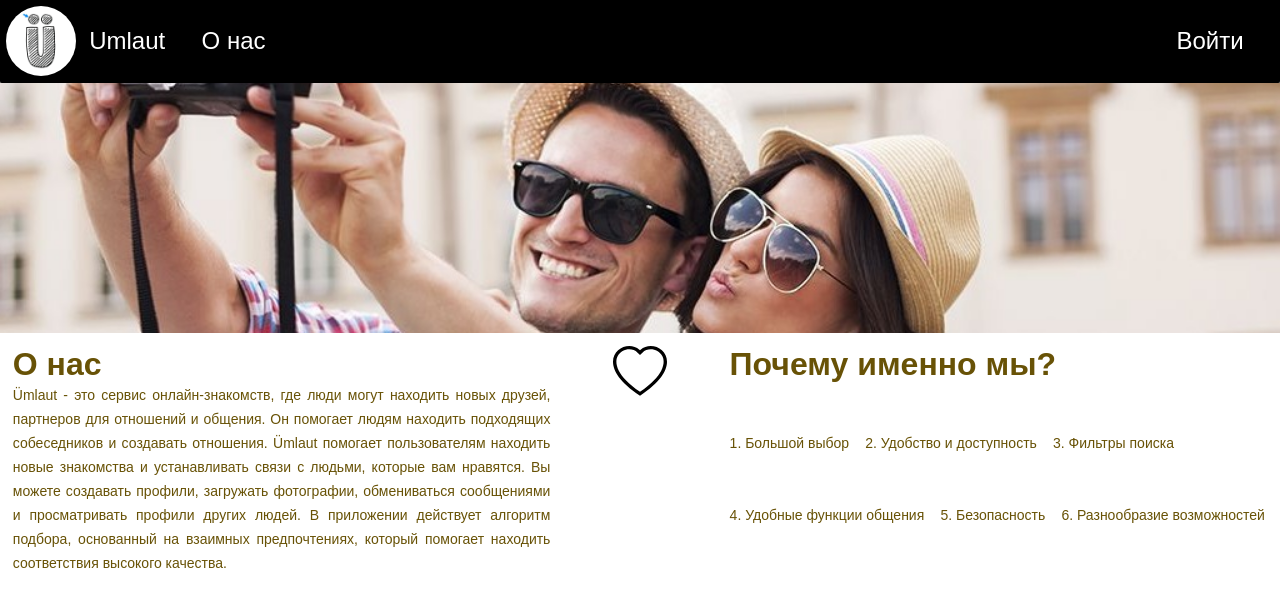
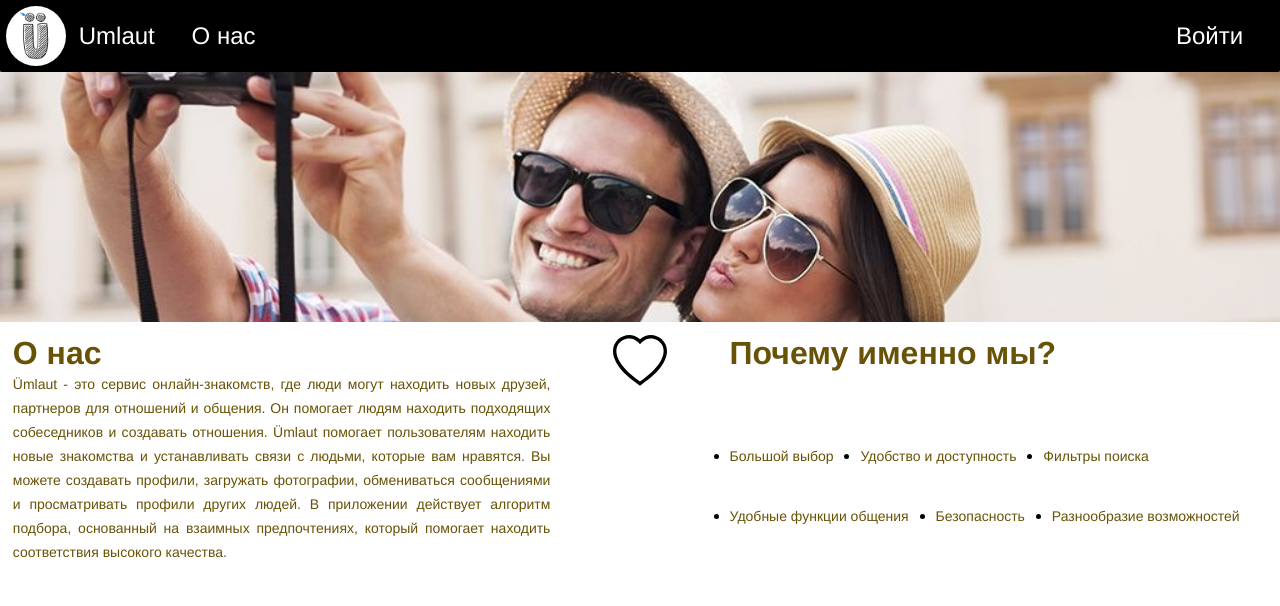
Before and after one commit to frontend-park-mail-ru/2023_2_Umlaut, a plain HTML site: page public/lending.html in a window 1280 px wide. Drawn offline with Linux system fonts and the light colour scheme.

Commit message:
add ul li list

```diff
--- a/public/lending.html
+++ b/public/lending.html
@@ -1,12 +1,11 @@
 <!DOCTYPE html>
-<html lang="en">
+<html>
   <head>
     <meta charset="UTF-8">
     <meta name="viewport" content="width=device-width, initial-scale=1.0">
     <meta http-equiv="X-UA-Compatible" content="ie=edge">
     <title>Umlaut</title>
     <link rel="stylesheet" href="../static/lending.css">
-    <link rel="icon" href="./favicon.ico" type="image/x-icon">
   </head>
   <body>
     <header>
@@ -24,18 +23,19 @@
         <div class="description">
             <div class="introduction">
                 <h1>О нас</h1>
-                <p>Ümlaut - это сервис онлайн-знакомств, где люди могут находить новых друзей, партнеров для отношений и общения. Он помогает людям находить подходящих собеседников и создавать отношения.
-                    Ümlaut помогает пользователям находить новые знакомства и устанавливать связи с людьми, которые вам нравятся. Вы можете создавать профили, загружать фотографии, обмениваться сообщениями и просматривать профили других людей. В приложении действует алгоритм подбора, основанный на взаимных предпочтениях, который помогает находить соответствия высокого качества.
+                <p>Ümlaut - это сервис онлайн-знакомств, где люди могут находить новых друзей, партнеров для отношений и общения. Он помогает людям находить подходящих собеседников и создавать отношения. Ümlaut помогает пользователям находить новые знакомства и устанавливать связи с людьми, которые вам нравятся. Вы можете создавать профили, загружать фотографии, обмениваться сообщениями и просматривать профили других людей. В приложении действует алгоритм подбора, основанный на взаимных предпочтениях, который помогает находить соответствия высокого качества.
             </p></div>
             <div class="heart-holder"><img src="../static/pics/heart.svg"></div>
             <div class="points">
                 <h1>Почему именно мы?</h1>
-                <div><p>1. Большой выбор</p></div>
-                <div><p>2. Удобство и доступность</p></div>
-                <div><p>3. Фильтры поиска</p></div>
-                <div><p>4. Удобные функции общения</p></div>
-                <div><p>5. Безопасность</p></div>
-                <div><p>6. Разнообразие возможностей</p></div>
+                <ul class="list">
+                    <li><p>Большой выбор</p></li>
+                    <li><p>Удобство и доступность</p></li>
+                    <li><p>Фильтры поиска</p></li>
+                    <li><p>Удобные функции общения</p></li>
+                    <li><p>Безопасность</p></li>
+                    <li><p>Разнообразие возможностей</p></li>
+                </ul>
             </div>
         </div>
     </div>
--- a/static/lending.css
+++ b/static/lending.css
@@ -6,9 +6,9 @@
 header {
     display: flex;
     background-color: black;
-    padding-bottom: 0.5%;
-    padding-top: 0.5%;
-    padding-left: 0.5%;
+    padding-bottom: 6px;
+    padding-top: 6px;
+    padding-left: 6px;
     box-shadow: 0 5px 10px black;
     border-radius: 0 0 2px 2px;
 }
@@ -22,7 +22,7 @@ header {
 
 .menu a {
     font-size: 24px;
-    font-family: ‘Helvetica Neue’, sans-serif;
+    font-family: "Helvetica Neue", sans-serif;
     color: white;
     text-decoration: none;
 }
@@ -40,8 +40,8 @@ header {
 }
 
 .logo {
-    height: 70px;
-    width: 70px;
+    height: 60px;
+    width: 60px;
     margin-right: 1%;
 }
 
@@ -60,7 +60,7 @@ header {
 .background-holder img {
     height: 100%;
     width: 100%;
-    object-fit:cover;
+    object-fit: cover;
 }
 
 .lending {
@@ -70,16 +70,15 @@ header {
 
 .lending p {
     color: #685206;
-    font-family: ‘Helvetica Neue’, sans-serif;
+    font-family: "Helvetica Neue", sans-serif;
     font-size: 14px;
     line-height: 24px;
     text-align: justify;
-    text-justify: inter-word;
 }
 
 .lending h1 {
     color: #685206;
-    font-family: ‘Helvetica Neue’, sans-serif;
+    font-family: "Helvetica Neue", sans-serif;
 }
 
 .description {
@@ -95,7 +94,12 @@ header {
     width: 50%;
     display: flex;
     flex-wrap: wrap;
-    column-gap: 3%;
+}
+
+.list {
+    display: flex;
+    flex-wrap: wrap;
+    column-gap: 5%;
 }
 
 .heart-holder {
```
